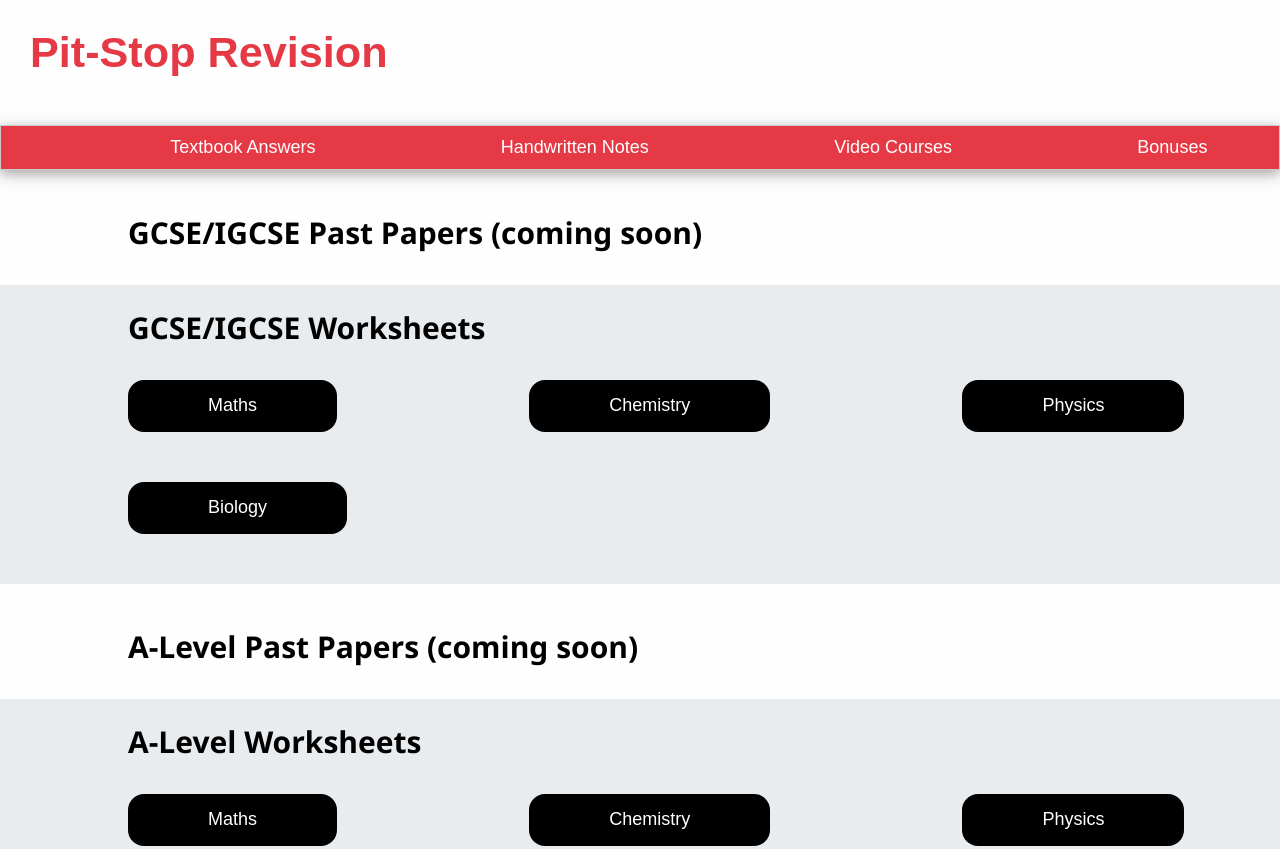
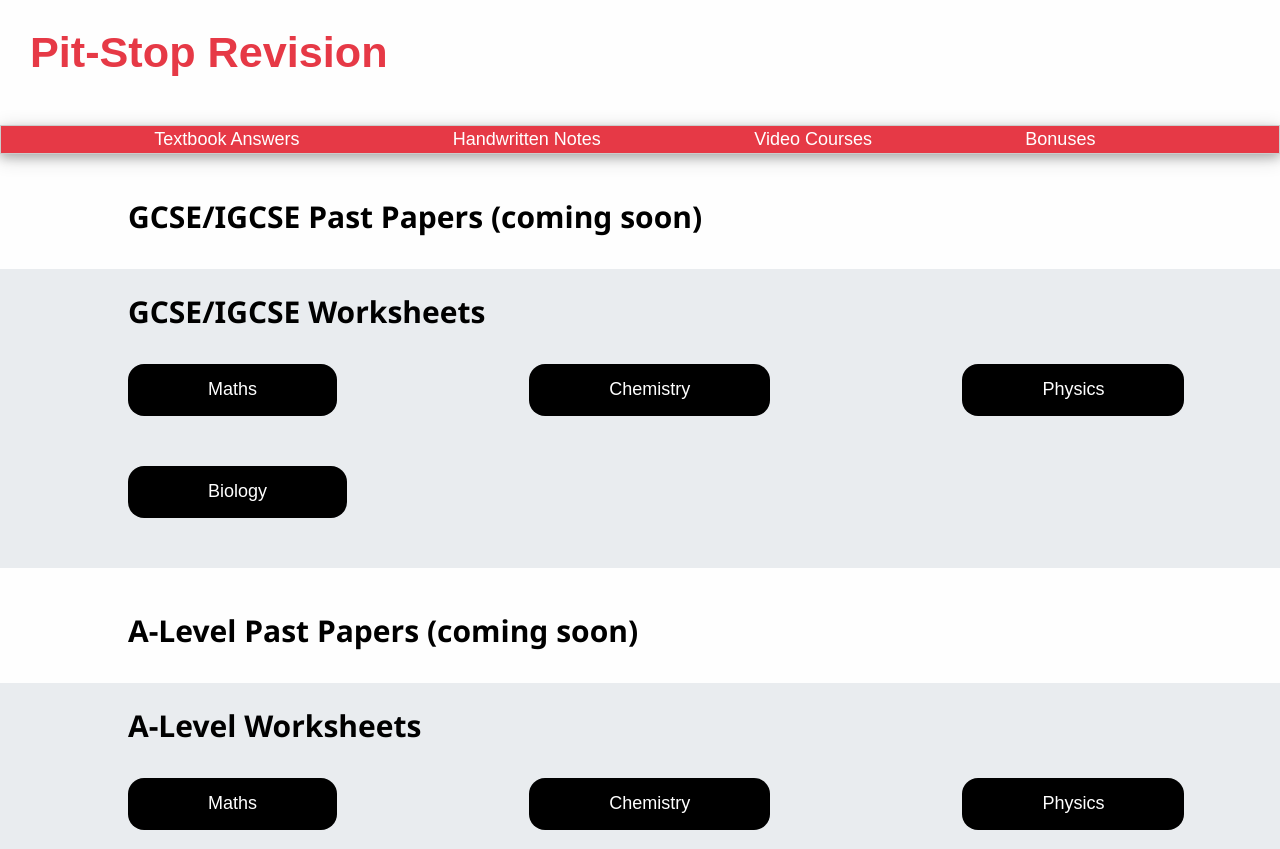
Before and after one commit to pitstoprevision/pitstop, a plain HTML site: page index.html in a window 1280 px wide. Shown: the top 849 px of the page. Drawn offline with nearby package versions, Linux system fonts and the light colour scheme.

Commit message:
styles for navigation banner

```diff
--- a/styles.css
+++ b/styles.css
@@ -106,9 +106,9 @@ a {
 /* Navbar Buttons */
 
 .w3-bar-item {
-    text-decoration: none;
-    padding: 0;
-    margin:  0 0 0 12%;
+    text-decoration: none !important;
+    padding: 0 !important;
+    margin:  0 0 0 12% !important;
 }
 
 /* Quick links heading */
```
